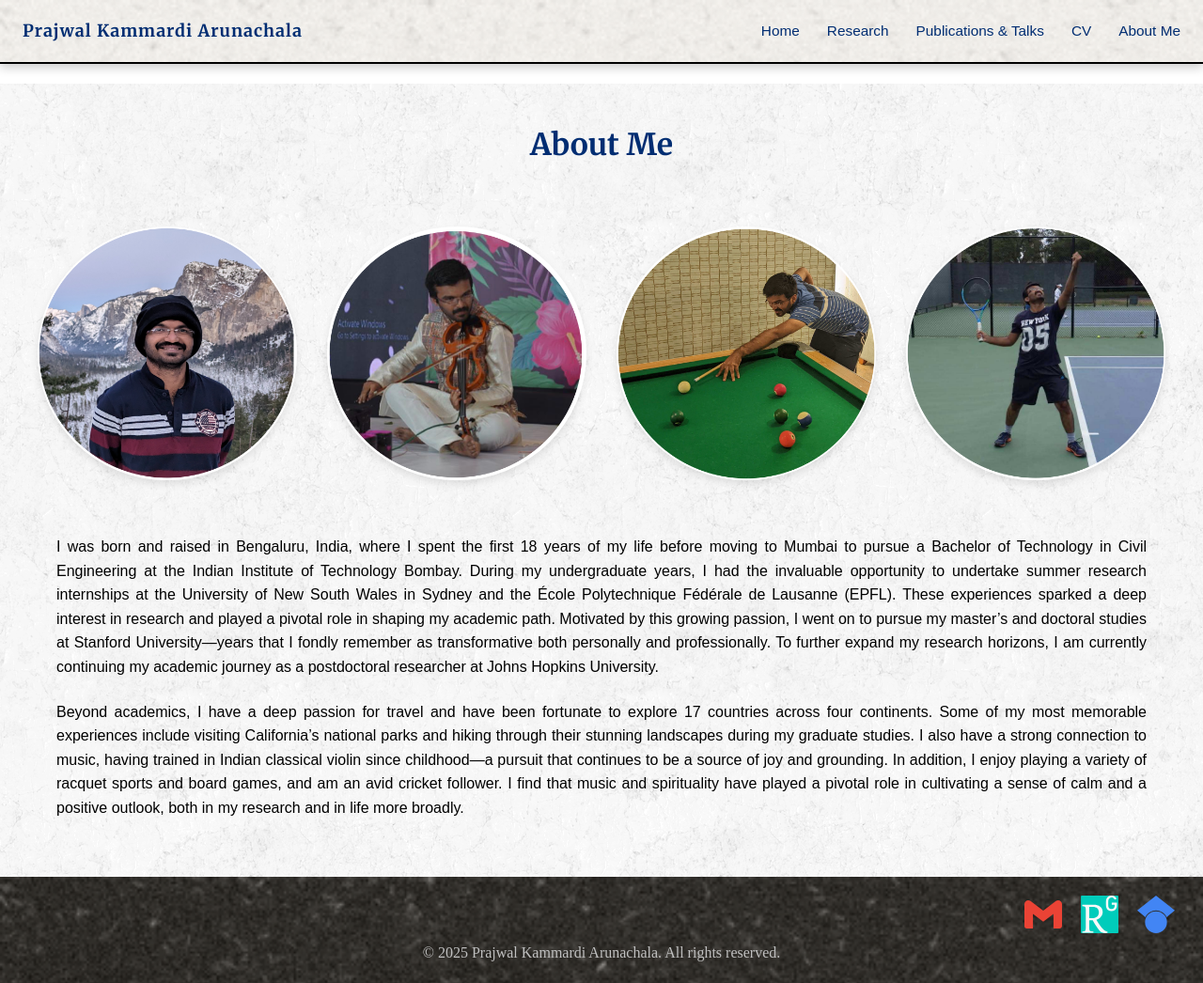
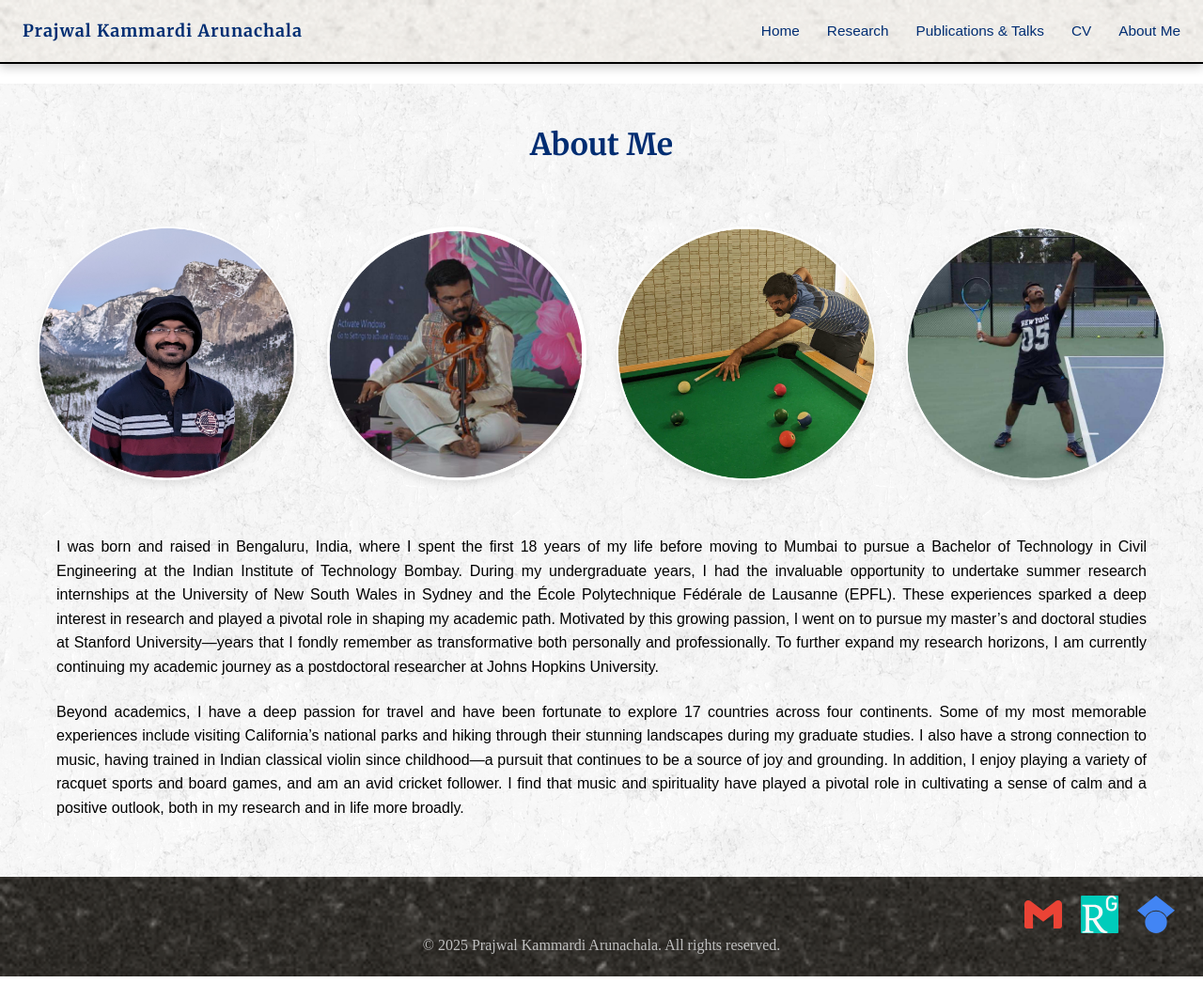
Before and after one commit to prajwalka/prajwalka.github.io, a Jekyll site: the page built from about.md, in a window 1280 px wide and 1046 px high. Shown: the whole window at 94% size. Built offline with Jekyll 4.4.1, drawn with Linux system fonts in a browser that asks for light colours; some web fonts are replaced.

Commit message:
making it scalable

```diff
--- a/assets/style.css
+++ b/assets/style.css
@@ -459,6 +459,7 @@
   hyphens: auto;
 }
 
+/* Footer formatting */
 .site-footer {
   box-sizing: border-box;
   background-color: #000000;
@@ -469,6 +470,8 @@
   margin-top: 0;
   display: grid;
   grid-template-columns: 1fr auto 1fr;
+  place-items: end center;
+  align-content: end;
   align-items: end;
   min-height: 80px;
   width: 100%;
@@ -490,6 +493,7 @@
 }
 
 .footer-icons img {
+  display: block;
   height: 40px;
   width: 40px;
   transition: transform 0.2s;
```
